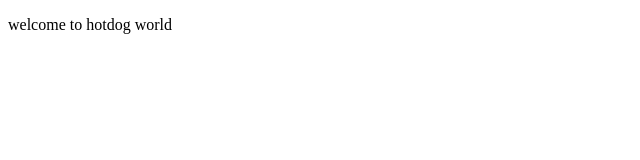
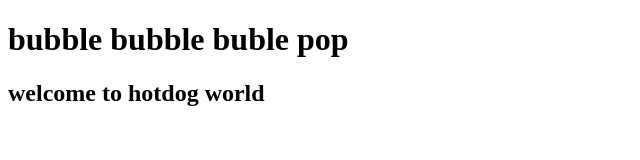
Before and after one commit to hazellee0106/gitTest, a plain HTML site: page index.html in a window 1280 px wide. Shown: the whole page, without its empty margins (0-640 px from the left). Drawn offline with Linux system fonts and the light colour scheme.

Commit message:
bubble bubble

```diff
--- a/index.html
+++ b/index.html
@@ -1,12 +1,16 @@
 <!DOCTYPE html>
 <html lang="en">
+
 <head>
 	<meta charset="UTF-8">
 	<title>hello, git world</title>
 </head>
+
 <body>
-	<p>
+	<h1>bubble bubble buble pop</h1>
+	<h2>
 		welcome to hotdog world
-	</p>
+	</h2>
 </body>
+
 </html>
```
